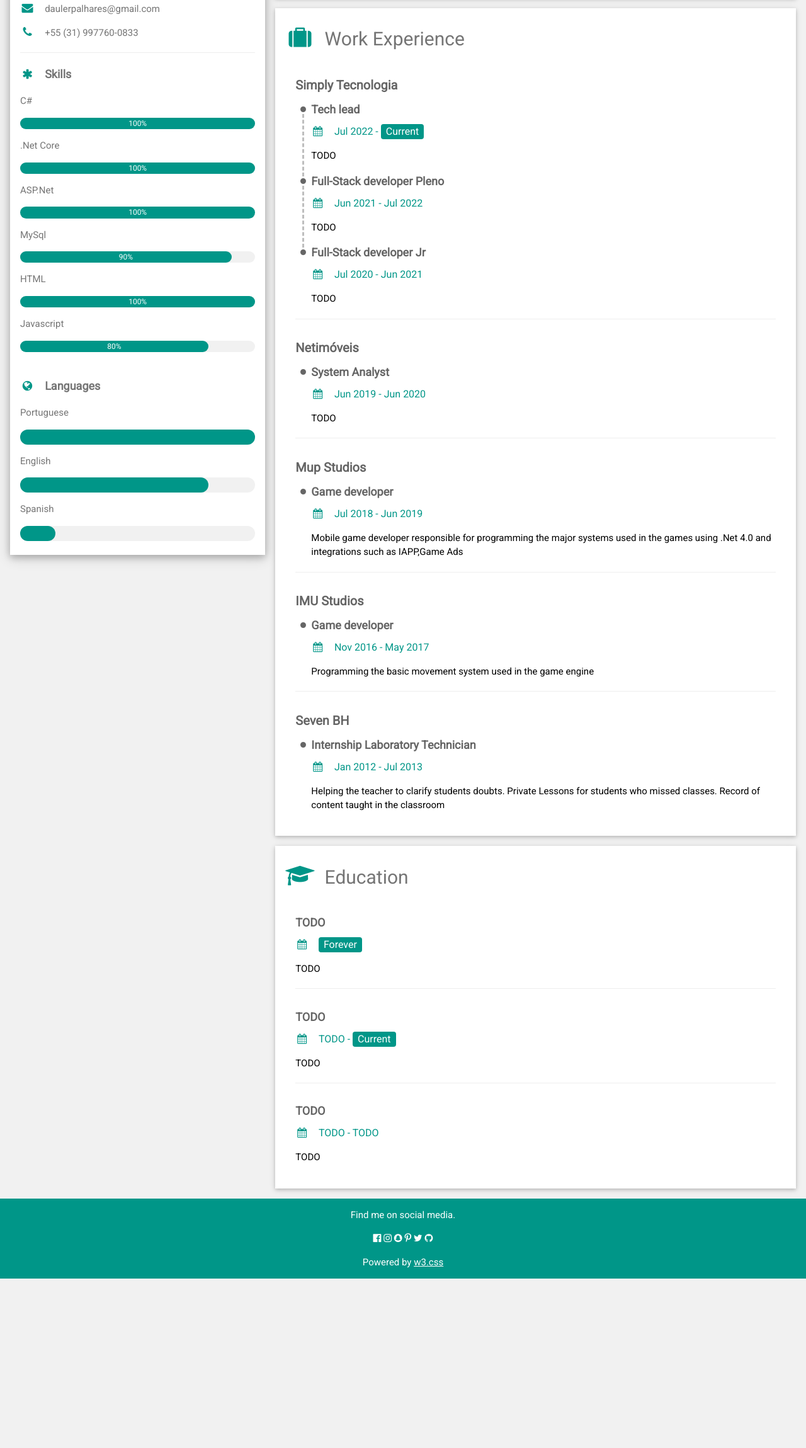
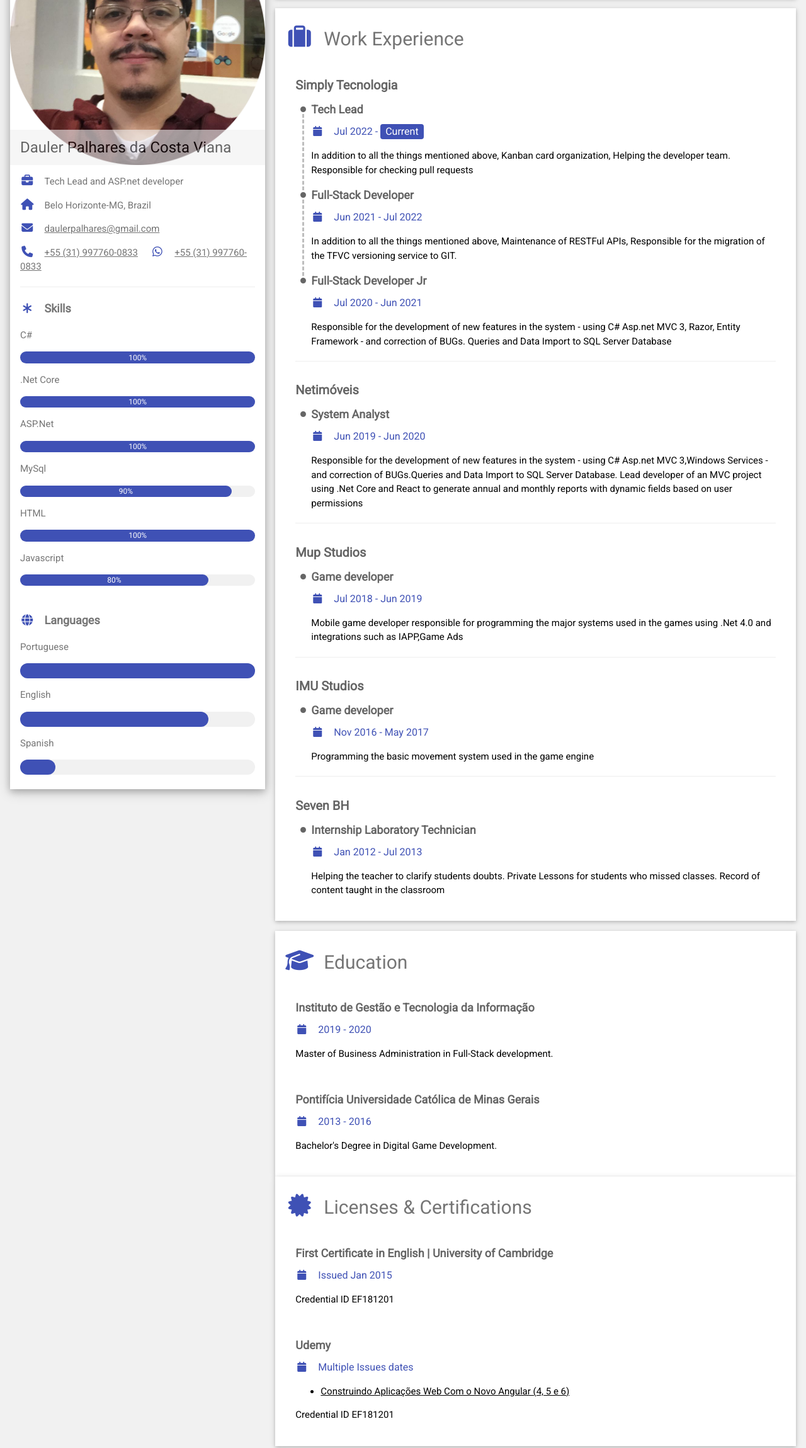
Before and after one commit to DaulerPalhares/DaulerPalhares, a plain HTML site: page index.html in a window 1280 px wide. Shown: the part 159-2458 px from the top of the page at 63% size. Before the commit the page ends 2189 px from the top, so only its background shows below. Drawn offline with nearby package versions, Linux system fonts and the light colour scheme.

Commit message:
Word education Certificates

```diff
--- a/index.html
+++ b/index.html
@@ -6,7 +6,7 @@
     <meta name="viewport" content="width=device-width, initial-scale=1">
     <link rel="stylesheet" href="https://www.w3schools.com/w3css/4/w3.css">
     <link rel='stylesheet' href='https://fonts.googleapis.com/css?family=Roboto'>
-    <link rel="stylesheet" href="https://cdnjs.cloudflare.com/ajax/libs/font-awesome/4.7.0/css/font-awesome.min.css">
+    <link rel="stylesheet" href="https://cdnjs.cloudflare.com/ajax/libs/font-awesome/6.3.0/css/all.min.css">
     <style>
       html,
       body,
@@ -18,16 +18,16 @@
       h6 {
         font-family: "Roboto", sans-serif
       }
-      ul {
+      ul.primary {
         list-style-type: none;
         padding: 0px 0px 0px 25px;
         margin: 0px;
       }
-      ul li {
+      ul.primary li {
         position: relative;
         margin: 0;
       }
-      ul li:after {
+      ul.primary li:after {
         position: absolute;
         top: 9px;
         left: -17px;
@@ -42,7 +42,7 @@
         line-height: 24px;
         background: #666;
       }
-      ul li:before {
+      ul.primary li:before {
         position: absolute;
         left: -14px;
         top: 21px;
@@ -51,7 +51,7 @@
         width: 0;
         border-left: 3px dashed #00000041;
       }
-      ul li:last-of-type:before {
+      ul.primary li:last-of-type:before {
         border: none;
       }
     </style>
@@ -64,57 +64,62 @@
         <!-- Left Column -->
         <div class="w3-third">
           <div class="w3-white w3-text-grey w3-card-4">
-            <div class="w3-container">
-              <h3>Dauler Palhares da Costa Viana</h3>
+            <div class="w3-display-container">
+              <img src="2019-08-16.png" style="width:100%" alt="Avatar">
+              <div class="w3-display-bottomleft w3-container w3-light-grey w3-opacity" style="width: 100%;">
+                <h3>Dauler Palhares da Costa Viana</h3>
+              </div>
             </div>
             <div class="w3-container">
-              <p><i class="fa fa-briefcase fa-fw w3-margin-right w3-large w3-text-teal"></i>Tech Lead and ASP.net
+              <p><i class="fas fa-briefcase fa-fw w3-margin-right w3-large w3-text-indigo"></i>Tech Lead and ASP.net
                 developer</p>
-              <p><i class="fa fa-home fa-fw w3-margin-right w3-large w3-text-teal"></i>Belo Horizonte-MG, Brazil</p>
-              <p><i class="fa fa-envelope fa-fw w3-margin-right w3-large w3-text-teal"></i>daulerpalhares@gmail.com</p>
-              <p><i class="fa fa-phone fa-fw w3-margin-right w3-large w3-text-teal"></i>+55 (31) 997760-0833 </p>
+              <p><i class="fas fa-house fa-fw w3-margin-right w3-large w3-text-indigo"></i>Belo Horizonte-MG, Brazil</p>
+              <p><a href="mailto:daulerpalhares@gmail.com"><i class="fas fa-envelope fa-fw w3-margin-right w3-large w3-text-indigo"></i>daulerpalhares@gmail.com</a></p>
+              <p>
+                <a href="tel:+5531997760833"><i class="fas fa-phone fa-fw w3-margin-right w3-large w3-text-indigo"></i>+55 (31) 997760-0833</a>
+                <a href="https://wa.me/5531997760833"><i class="fab fa-whatsapp fa-fw w3-margin-left w3-margin-right w3-large w3-text-indigo"></i>+55 (31) 997760-0833</a>
+              </p>
               <hr>
 
-              <p class="w3-large"><b><i class="fa fa-asterisk fa-fw w3-margin-right w3-text-teal"></i>Skills</b></p>
+              <p class="w3-large"><b><i class="fas fa-asterisk fa-fw w3-margin-right w3-text-indigo"></i>Skills</b></p>
               <p>C#</p>
               <div class="w3-light-grey w3-round-xlarge w3-small">
-                <div class="w3-container w3-center w3-round-xlarge w3-teal" style="width:100%">100%</div>
+                <div class="w3-container w3-center w3-round-xlarge w3-indigo" style="width:100%">100%</div>
               </div>
               <p>.Net Core</p>
               <div class="w3-light-grey w3-round-xlarge w3-small">
-                <div class="w3-container w3-center w3-round-xlarge w3-teal" style="width:100%">100%</div>
+                <div class="w3-container w3-center w3-round-xlarge w3-indigo" style="width:100%">100%</div>
               </div>
               <p>ASP.Net</p>
               <div class="w3-light-grey w3-round-xlarge w3-small">
-                <div class="w3-container w3-center w3-round-xlarge w3-teal" style="width:100%">100%</div>
+                <div class="w3-container w3-center w3-round-xlarge w3-indigo" style="width:100%">100%</div>
               </div>
               <p>MySql</p>
               <div class="w3-light-grey w3-round-xlarge w3-small">
-                <div class="w3-container w3-center w3-round-xlarge w3-teal" style="width:90%">90%</div>
+                <div class="w3-container w3-center w3-round-xlarge w3-indigo" style="width:90%">90%</div>
               </div>
               <p>HTML</p>
               <div class="w3-light-grey w3-round-xlarge w3-small">
-                <div class="w3-container w3-center w3-round-xlarge w3-teal" style="width:100%">100%</div>
+                <div class="w3-container w3-center w3-round-xlarge w3-indigo" style="width:100%">100%</div>
               </div>
               <p>Javascript</p>
               <div class="w3-light-grey w3-round-xlarge w3-small">
-                <div class="w3-container w3-center w3-round-xlarge w3-teal" style="width:80%">80%</div>
+                <div class="w3-container w3-center w3-round-xlarge w3-indigo" style="width:80%">80%</div>
               </div>
               <br>
 
-              <p class="w3-large w3-text-theme"><b><i
-                    class="fa fa-globe fa-fw w3-margin-right w3-text-teal"></i>Languages</b></p>
+              <p class="w3-large w3-text-theme"><b><i class="fas fa-globe fa-fw w3-margin-right w3-text-indigo"></i>Languages</b></p>
               <p>Portuguese</p>
               <div class="w3-light-grey w3-round-xlarge">
-                <div class="w3-round-xlarge w3-teal" style="height:24px;width:100%"></div>
+                <div class="w3-round-xlarge w3-indigo" style="height:24px;width:100%"></div>
               </div>
               <p>English</p>
               <div class="w3-light-grey w3-round-xlarge">
-                <div class="w3-round-xlarge w3-teal" style="height:24px;width:80%"></div>
+                <div class="w3-round-xlarge w3-indigo" style="height:24px;width:80%"></div>
               </div>
               <p>Spanish</p>
               <div class="w3-light-grey w3-round-xlarge">
-                <div class="w3-round-xlarge w3-teal" style="height:24px;width:15%"></div>
+                <div class="w3-round-xlarge w3-indigo" style="height:24px;width:15%"></div>
               </div>
               <br>
             </div>
@@ -124,52 +129,50 @@
         <!-- Right Column -->
         <div class="w3-twothird">
           <div class="w3-container w3-card w3-white w3-margin-bottom">
-            <h2 class="w3-text-grey w3-padding-16"><i
-                class="fa fa-terminal fa-fw w3-margin-right w3-xxlarge w3-text-teal"></i>About</h2>
+            <h2 class="w3-text-grey w3-padding-16"><i class="fas fa-terminal fa-fw w3-margin-right w3-xxlarge w3-text-indigo"></i>About</h2>
             <p>TODO</p>
           </div>
           <div class="w3-container w3-card w3-white w3-margin-bottom">
-            <h2 class="w3-text-grey w3-padding-16"><i
-                class="fa fa-suitcase fa-fw w3-margin-right w3-xxlarge w3-text-teal"></i>Work Experience</h2>
+            <h2 class="w3-text-grey w3-padding-16"><i class="fas fa-suitcase fa-fw w3-margin-right w3-xxlarge w3-text-indigo"></i>Work Experience</h2>
             <div class="w3-container">
               <h4 class="w3-opacity"><b>Simply Tecnologia</b></h4>
-              <ul>
+              <ul class="primary">
                 <li>
-                  <h5 class="w3-opacity"><b>Tech lead</b></h5>
-                  <h6 class="w3-text-teal"><i class="fa fa-calendar fa-fw w3-margin-right"></i>Jul 2022 - <span
-                      class="w3-tag w3-teal w3-round">Current</span></h6>
-                  <p>TODO</p>
+                  <h5 class="w3-opacity"><b>Tech Lead</b></h5>
+                  <h6 class="w3-text-indigo"><i class="fas fa-calendar fa-fw w3-margin-right"></i>Jul 2022 - <span
+                      class="w3-tag w3-indigo w3-round">Current</span></h6>
+                  <p>In addition to all the things mentioned above, Kanban card organization, Helping the developer team. Responsible for checking pull requests </p>
                 </li>
                 <li>
-                  <h5 class="w3-opacity"><b>Full-Stack developer Pleno</b></h5>
-                  <h6 class="w3-text-teal"><i class="fa fa-calendar fa-fw w3-margin-right"></i>Jun 2021 - Jul 2022</h6>
-                  <p>TODO</p>
+                  <h5 class="w3-opacity"><b>Full-Stack Developer</b></h5>
+                  <h6 class="w3-text-indigo"><i class="fas fa-calendar fa-fw w3-margin-right"></i>Jun 2021 - Jul 2022</h6>
+                  <p>In addition to all the things mentioned above, Maintenance of RESTFul APIs, Responsible for the migration of the TFVC versioning service to GIT.</p>
                 </li>
                 <li>
-                  <h5 class="w3-opacity"><b>Full-Stack developer Jr</b></h5>
-                  <h6 class="w3-text-teal"><i class="fa fa-calendar fa-fw w3-margin-right"></i>Jul 2020 - Jun 2021</h6>
-                  <p>TODO</p>
+                  <h5 class="w3-opacity"><b>Full-Stack Developer Jr</b></h5>
+                  <h6 class="w3-text-indigo"><i class="fas fa-calendar fa-fw w3-margin-right"></i>Jul 2020 - Jun 2021</h6>
+                  <p>Responsible for the development of new features in the system - using C# Asp.net MVC 3, Razor, Entity Framework - and correction of BUGs. Queries and Data Import to SQL Server Database </p>
                 </li>
               </ul>
               <hr>
             </div>
             <div class="w3-container">
               <h4 class="w3-opacity"><b>Netimóveis</b></h4>
-              <ul>
+              <ul class="primary">
                 <li>
                   <h5 class="w3-opacity"><b>System Analyst</b></h5>
-                  <h6 class="w3-text-teal"><i class="fa fa-calendar fa-fw w3-margin-right"></i>Jun 2019 - Jun 2020</h6>
-                  <p>TODO</p>
+                  <h6 class="w3-text-indigo"><i class="fas fa-calendar fa-fw w3-margin-right"></i>Jun 2019 - Jun 2020</h6>
+                  <p>Responsible for the development of new features in the system - using C# Asp.net MVC 3,Windows Services - and correction of BUGs.Queries and Data Import to SQL Server Database. Lead developer of an MVC project using .Net Core and React to generate annual and monthly reports with dynamic fields based on user permissions</p>
                 </li>
               </ul>
               <hr>
             </div>
             <div class="w3-container">
               <h4 class="w3-opacity"><b>Mup Studios</b></h4>
-              <ul>
+              <ul class="primary">
                 <li>
                   <h5 class="w3-opacity"><b>Game developer</b></h5>
-                  <h6 class="w3-text-teal"><i class="fa fa-calendar fa-fw w3-margin-right"></i>Jul 2018 - Jun 2019</h6>
+                  <h6 class="w3-text-indigo"><i class="fas fa-calendar fa-fw w3-margin-right"></i>Jul 2018 - Jun 2019</h6>
                   <p>Mobile game developer responsible for programming the major systems used in the games using .Net 4.0
                     and integrations such as IAPP,Game Ads</p>
                 </li>
@@ -178,10 +181,10 @@
             </div>
             <div class="w3-container">
               <h4 class="w3-opacity"><b>IMU Studios</b></h4>
-              <ul>
+              <ul class="primary">
                 <li>
                   <h5 class="w3-opacity"><b>Game developer</b></h5>
-                  <h6 class="w3-text-teal"><i class="fa fa-calendar fa-fw w3-margin-right"></i>Nov 2016 - May 2017</h6>
+                  <h6 class="w3-text-indigo"><i class="fas fa-calendar fa-fw w3-margin-right"></i>Nov 2016 - May 2017</h6>
                   <p>Programming the basic movement system used in the game engine</p>
                 </li>
               </ul>
@@ -189,10 +192,10 @@
             </div>
             <div class="w3-container">
               <h4 class="w3-opacity"><b>Seven BH</b></h4>
-              <ul>
+              <ul class="primary">
                 <li>
                   <h5 class="w3-opacity"><b>Internship Laboratory Technician</b></h5>
-                  <h6 class="w3-text-teal"><i class="fa fa-calendar fa-fw w3-margin-right"></i>Jan 2012 - Jul 2013</h6>
+                  <h6 class="w3-text-indigo"><i class="fas fa-calendar fa-fw w3-margin-right"></i>Jan 2012 - Jul 2013</h6>
                   <p>Helping the teacher to clarify students doubts. Private Lessons for students who missed classes.
                     Record of content taught in the classroom</p><br>
                 </li>
@@ -200,26 +203,40 @@
             </div>
           </div>
           <div class="w3-container w3-card w3-white">
-            <h2 class="w3-text-grey w3-padding-16"><i
-                class="fa fa-graduation-cap fa-fw w3-margin-right w3-xxlarge w3-text-teal"></i>Education</h2>
+            <h2 class="w3-text-grey w3-padding-16"><i class="fas fa-graduation-cap fa-fw w3-margin-right w3-xxlarge w3-text-indigo"></i>Education</h2>
             <div class="w3-container">
-              <h5 class="w3-opacity"><b>TODO</b></h5>
-              <h6 class="w3-text-teal"><i class="fa fa-calendar fa-fw w3-margin-right"></i><span
-                  class="w3-tag w3-teal w3-round">Forever</span></h6>
-              <p>TODO</p>
-              <hr>
+              <h5 class="w3-opacity"><b>Instituto de Gestão e Tecnologia da Informação</b></h5>
+              <h6 class="w3-text-indigo"><i class="fas fa-calendar fa-fw w3-margin-right"></i>2019 - 2020</h6>
+              <p>
+                Master of Business Administration in Full-Stack development.
+              </p>
+              <br>
             </div>
             <div class="w3-container">
-              <h5 class="w3-opacity"><b>TODO</b></h5>
-              <h6 class="w3-text-teal"><i class="fa fa-calendar fa-fw w3-margin-right"></i>TODO - <span
-                  class="w3-tag w3-teal w3-round">Current</span></h6>
-              <p>TODO</p>
-              <hr>
+              <h5 class="w3-opacity"><b>Pontifícia Universidade Católica de Minas Gerais</b></h5>
+              <h6 class="w3-text-indigo"><i class="fas fa-calendar fa-fw w3-margin-right"></i>2013 - 2016</h6>
+              <p>
+                Bachelor's Degree in Digital Game Development.
+              </p>
+              <br>
+            </div>
+          </div>
+          <div class="w3-container w3-card w3-white">
+            <h2 class="w3-text-grey w3-padding-16"><i class="fas fa-certificate fa-fw w3-margin-right w3-xxlarge w3-text-indigo"></i>Licenses & Certifications</h2>
+            <div class="w3-container">
+              <h5 class="w3-opacity"><b>First Certificate in English | University of Cambridge</b></h5>
+              <h6 class="w3-text-indigo"><i class="fas fa-calendar fa-fw w3-margin-right"></i>Issued Jan 2015</h6>
+              <p>Credential ID EF181201</p>
+              <br>
             </div>
             <div class="w3-container">
-              <h5 class="w3-opacity"><b>TODO</b></h5>
-              <h6 class="w3-text-teal"><i class="fa fa-calendar fa-fw w3-margin-right"></i>TODO - TODO</h6>
-              <p>TODO</p><br>
+              <h5 class="w3-opacity"><b>Udemy</b></h5>
+              <h6 class="w3-text-indigo"><i class="fas fa-calendar fa-fw w3-margin-right"></i>Multiple Issues dates</h6>
+              <ul>
+                <li><a href="https://www.udemy.com/certificate/UC-c74f2ce4-c806-4462-84e7-7443547c7599/">Construindo Aplicações Web Com o Novo Angular (4, 5 e 6)</a></li>
+              </ul>
+              <p>Credential ID EF181201</p>
+              <br>
             </div>
           </div>
           <!-- End Right Column -->
@@ -228,14 +245,12 @@
       </div>
       <!-- End Page Container -->
     </div>
-    <footer class="w3-container w3-teal w3-center w3-margin-top">
+    <footer class="w3-container w3-indigo w3-center w3-margin-top">
       <p>Find me on social media.</p>
-      <i class="fa fa-facebook-official w3-hover-opacity"></i>
-      <i class="fa fa-instagram w3-hover-opacity"></i>
-      <i class="fa fa-snapchat w3-hover-opacity"></i>
-      <i class="fa fa-pinterest-p w3-hover-opacity"></i>
-      <i class="fa fa-twitter w3-hover-opacity"></i>
-      <i class="fa fa-github w3-hover-opacity"></i>
+      <a href="https://www.facebook.com/dauler.palhares/"><i class="fab fa-facebook w3-hover-opacity"></i></a>
+      <a href="https://www.instagram.com/daulerpalhares/"><i class="fab fa-instagram w3-hover-opacity"></i></a>
+      <a href="https://github.com/DaulerPalhares"><i class="fab fa-github w3-hover-opacity"></i></a>
+      <a href="https://www.linkedin.com/in/daulerpalhares"><i class="fab fa-linkedin w3-hover-opacity"></i></a>
       <p>Powered by <a href="https://www.w3schools.com/w3css/default.asp" target="_blank">w3.css</a></p>
     </footer>
   </body>
```
Also changed, not shown: 2019-08-16.png (added).
